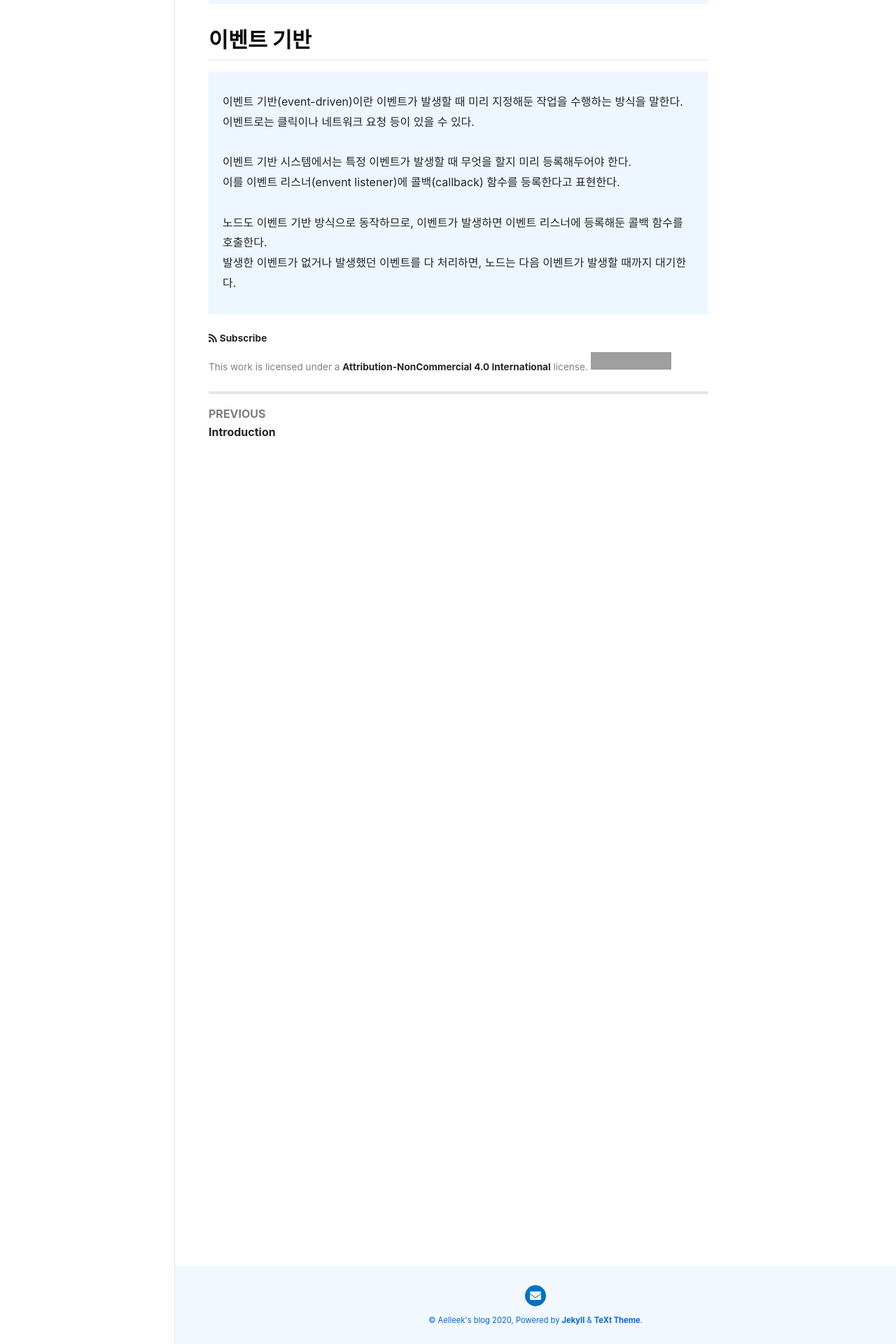
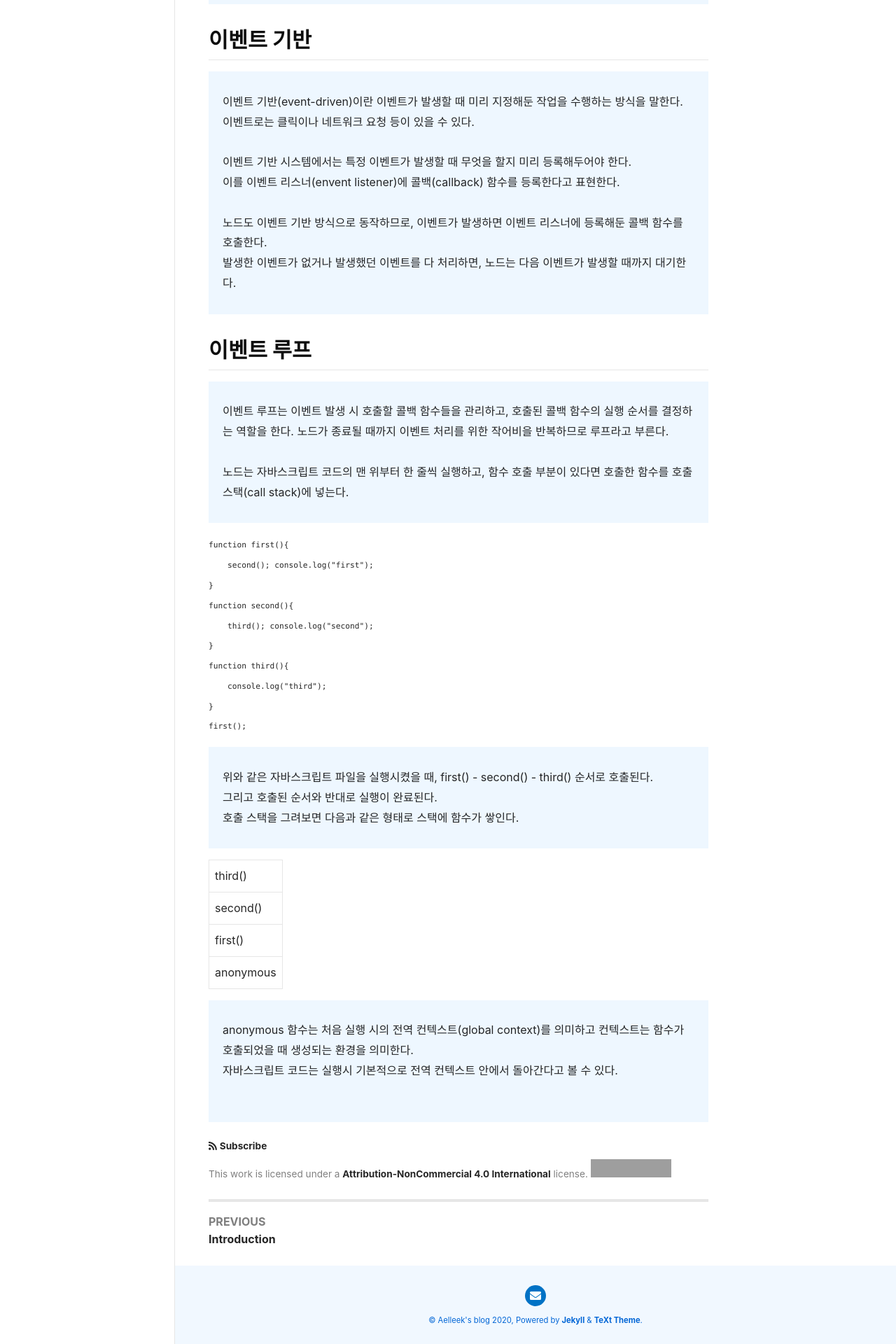
Before and after one commit to Aelleek/aelleek.github.io, a Jekyll site: the page built from documents/NodeJS/_posts/2020-11-11-Start NodeJS.md, in a window 1280 px wide. Shown: the part 1213-3133 px from the top of the page at 70% size. Built offline with Jekyll 4.4.1, drawn with Linux system fonts in a browser that asks for light colours; nearby versions of some CDN libraries; grey boxes are pictures that could not be loaded.

Commit message:
Update NodeJS - Introduction

````diff
--- a/documents/NodeJS/_posts/2020-11-11-Start NodeJS.md
+++ b/documents/NodeJS/_posts/2020-11-11-Start NodeJS.md
@@ -47,3 +47,39 @@ libuv 라이브러리는 노드의 특성인 이벤트 기반, 논 블로킹 I/O
 노드도 이벤트 기반 방식으로 동작하므로, 이벤트가 발생하면 이벤트 리스너에 등록해둔 콜백 함수를 호출한다.
 발생한 이벤트가 없거나 발생했던 이벤트를 다 처리하면, 노드는 다음 이벤트가 발생할 때까지 대기한다.
 </div>
+
+
+## 이벤트 루프
+<div class="blue-div">
+이벤트 루프는 이벤트 발생 시 호출할 콜백 함수들을 관리하고, 호출된 콜백 함수의 실행 순서를 결정하는 역할을 한다. 노드가 종료될 때까지 이벤트 처리를 위한 작어비을 반복하므로 루프라고 부른다.
+
+노드는 자바스크립트 코드의 맨 위부터 한 줄씩 실행하고, 함수 호출 부분이 있다면 호출한 함수를 호출스택(call stack)에 넣는다.
+</div>
+```Javascript
+function first(){
+    second(); console.log("first");
+}
+function second(){
+    third(); console.log("second");
+}
+function third(){
+    console.log("third");
+}
+first();
+```
+<div class="blue-div">
+위와 같은 자바스크립트 파일을 실행시켰을 때, first() - second() - third() 순서로 호출된다.
+그리고 호출된 순서와 반대로 실행이 완료된다.
+호출 스택을 그려보면 다음과 같은 형태로 스택에 함수가 쌓인다.
+</div>
+
+| third() |
+| second()|
+| first()|
+| anonymous|
+
+<dir class="blue-div">
+anonymous 함수는 처음 실행 시의 전역 컨텍스트(global context)를 의미하고 컨텍스트는 함수가 호출되었을 때 생성되는 환경을 의미한다.
+자바스크립트 코드는 실행시 기본적으로 전역 컨텍스트 안에서 돌아간다고 볼 수 있다.
+
+</dir>
````
